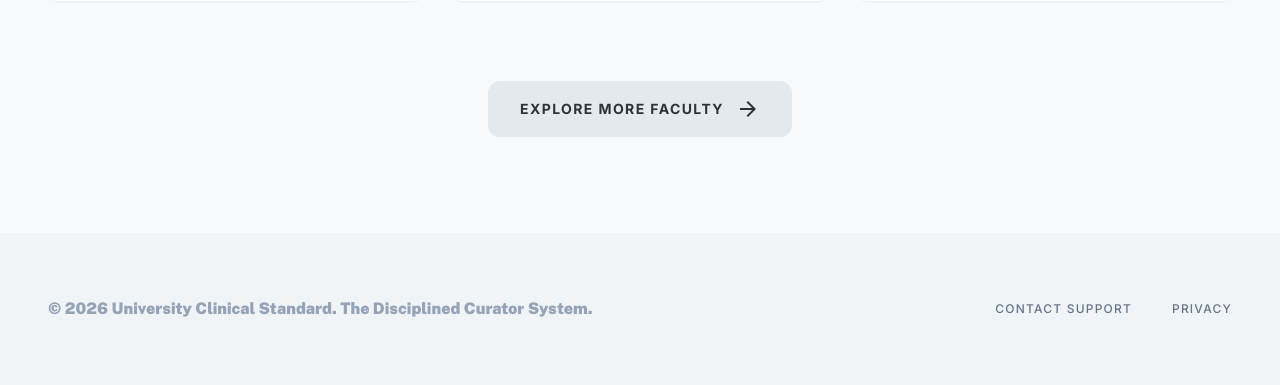
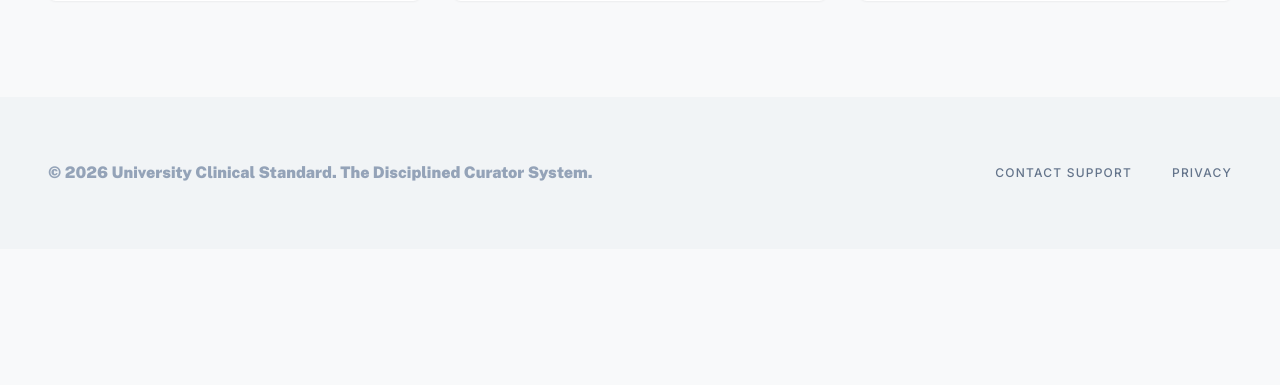
Before and after one commit to fxrg/clinic, a PHP site: page /doctors.php in a window 1280 px wide. Shown: the part 1560-1945 px from the top of the page. After the commit the page ends 1741 px from the top, so only its background shows below. Run offline with PHP 8.4, Linux system fonts and the light colour scheme; data comes from the database, SQL or seed files in the repository; some libraries are stand-ins or nearby versions.

Commit message:
fix contact support email + remove faculty button

```diff
--- a/auth.html
+++ b/auth.html
@@ -355,7 +355,7 @@
     <div class="footer-brand" style="font-size:0.875rem;">&copy; 2026 University Clinical Standard</div>
     <ul class="footer-links">
       <li><a href="#">Privacy Policy</a></li>
-      <li><a href="#">Contact Support</a></li>
+      <li><a href="mailto:s230005904@seu.edu.sa">Contact Support</a></li>
     </ul>
   </div>
 </footer>
--- a/auth.php
+++ b/auth.php
@@ -171,7 +171,7 @@ unset($_SESSION['register_errors'], $_SESSION['login_errors'], $_SESSION['regist
   <div class="flex flex-col md:flex-row justify-between items-center px-12 gap-8 max-w-[1440px] mx-auto">
     <div class="font-headline font-black text-slate-400">© 2026 University Clinical Standard. The Disciplined Curator System.</div>
     <div class="flex flex-wrap justify-center gap-8">
-      <a class="font-body text-xs uppercase tracking-widest text-slate-500 hover:text-blue-600 transition-all hover:underline underline-offset-4" href="#">Contact Support</a>
+      <a class="font-body text-xs uppercase tracking-widest text-slate-500 hover:text-blue-600 transition-all hover:underline underline-offset-4" href="mailto:s230005904@seu.edu.sa">Contact Support</a>
       <a class="font-body text-xs uppercase tracking-widest text-slate-500 hover:text-blue-600 transition-all hover:underline underline-offset-4" href="#">Privacy</a>
     </div>
   </div>
--- a/book.php
+++ b/book.php
@@ -211,7 +211,7 @@ foreach ($doctors as $d) $doctor_map[$d['name']] = $d['specialty'];
   <div class="flex flex-col md:flex-row justify-between items-center px-12 gap-8 max-w-[1440px] mx-auto">
     <div class="font-headline font-black text-slate-400">Clinic Scholar</div>
     <div class="flex flex-wrap justify-center gap-8">
-      <a class="text-slate-500 font-body text-xs uppercase tracking-widest hover:text-blue-600 hover:underline underline-offset-4 transition-all" href="#">Contact Support</a>
+      <a class="text-slate-500 font-body text-xs uppercase tracking-widest hover:text-blue-600 hover:underline underline-offset-4 transition-all" href="mailto:s230005904@seu.edu.sa">Contact Support</a>
       <a class="text-slate-500 font-body text-xs uppercase tracking-widest hover:text-blue-600 hover:underline underline-offset-4 transition-all" href="#">Privacy</a>
     </div>
     <div class="text-slate-500 font-body text-[10px] uppercase tracking-[0.2em] text-center md:text-right">
--- a/doctors.php
+++ b/doctors.php
@@ -125,13 +125,7 @@
     <?php endforeach; ?>
   </div>
 
-  <!-- Load More -->
-  <div class="mt-20 flex justify-center">
-    <button class="group flex items-center gap-3 px-8 py-4 bg-surface-container-high rounded-full hover:bg-surface-container-highest transition-all">
-      <span class="text-sm font-bold uppercase tracking-widest text-on-surface">Explore More Faculty</span>
-      <span class="material-symbols-outlined group-hover:translate-x-1 transition-transform">arrow_forward</span>
-    </button>
-  </div>
+
 </main>
 
 <!-- Footer -->
@@ -139,7 +133,7 @@
   <div class="flex flex-col md:flex-row justify-between items-center px-12 gap-8 max-w-[1440px] mx-auto">
     <div class="font-headline font-black text-slate-400">© 2026 University Clinical Standard. The Disciplined Curator System.</div>
     <div class="flex gap-10 font-body text-xs uppercase tracking-widest font-medium">
-      <a class="text-slate-500 hover:text-blue-600 hover:underline underline-offset-4 transition-all duration-200" href="#">Contact Support</a>
+      <a class="text-slate-500 hover:text-blue-600 hover:underline underline-offset-4 transition-all duration-200" href="mailto:s230005904@seu.edu.sa">Contact Support</a>
       <a class="text-slate-500 hover:text-blue-600 hover:underline underline-offset-4 transition-all duration-200" href="#">Privacy</a>
     </div>
   </div>
--- a/index.html
+++ b/index.html
@@ -289,7 +289,7 @@
       <li><a href="book.html">Book Appointment</a></li>
       <li><a href="auth.html">Login / Register</a></li>
       <li><a href="#">Privacy Policy</a></li>
-      <li><a href="#">Contact Support</a></li>
+      <li><a href="mailto:s230005904@seu.edu.sa">Contact Support</a></li>
     </ul>
     <div class="footer-copy">
       &copy; 2026 University Clinical Standard.<br/>
--- a/index.php
+++ b/index.php
@@ -322,7 +322,7 @@
   <div class="flex flex-col md:flex-row justify-between items-center px-6 md:px-12 gap-8 max-w-[1440px] mx-auto">
     <div class="font-headline font-black text-slate-400 text-2xl tracking-tighter">CLINIC SCHOLAR</div>
     <div class="flex flex-wrap justify-center gap-8 font-body text-xs uppercase tracking-widest">
-      <a href="#" class="text-slate-500 hover:text-blue-600 underline-offset-4 hover:underline transition-all duration-200">Contact Support</a>
+      <a href="mailto:s230005904@seu.edu.sa" class="text-slate-500 hover:text-blue-600 underline-offset-4 hover:underline transition-all duration-200">Contact Support</a>
       <a href="doctors.php" class="text-slate-500 hover:text-blue-600 underline-offset-4 hover:underline transition-all duration-200">Our Doctors</a>
       <a href="#" class="text-slate-500 hover:text-blue-600 underline-offset-4 hover:underline transition-all duration-200">Medical Disclosure</a>
       <a href="#" class="text-slate-500 hover:text-blue-600 underline-offset-4 hover:underline transition-all duration-200">Privacy</a>
--- a/stitch_clinic_appointment_system/appointment_history/code.html
+++ b/stitch_clinic_appointment_system/appointment_history/code.html
@@ -347,7 +347,7 @@
 <div class="flex flex-col md:flex-row justify-between items-center px-12 gap-8 max-w-[1440px] mx-auto">
 <div class="font-['Public_Sans'] font-black text-slate-400">CLINIC SCHOLAR</div>
 <div class="flex flex-wrap justify-center gap-8 font-['Inter'] text-xs uppercase tracking-widest">
-<a class="text-slate-500 hover:text-blue-600 underline-offset-4 hover:underline transition-all duration-200" href="#">Contact Support</a>
+<a class="text-slate-500 hover:text-blue-600 underline-offset-4 hover:underline transition-all duration-200" href="mailto:s230005904@seu.edu.sa">Contact Support</a>
 <a class="text-slate-500 hover:text-blue-600 underline-offset-4 hover:underline transition-all duration-200" href="#">Campus Map</a>
 <a class="text-slate-500 hover:text-blue-600 underline-offset-4 hover:underline transition-all duration-200" href="#">Medical Disclosure</a>
 <a class="text-slate-500 hover:text-blue-600 underline-offset-4 hover:underline transition-all duration-200" href="#">Privacy</a>
--- a/stitch_clinic_appointment_system/book_appointment/code.html
+++ b/stitch_clinic_appointment_system/book_appointment/code.html
@@ -286,7 +286,7 @@
 <div class="flex flex-col md:flex-row justify-between items-center px-12 gap-8 max-w-[1440px] mx-auto">
 <div class="font-['Public_Sans'] font-black text-slate-400">Clinic Scholar</div>
 <div class="flex flex-wrap justify-center gap-8">
-<a class="text-slate-500 font-['Inter'] text-xs uppercase tracking-widest hover:text-blue-600 underline-offset-4 hover:underline transition-all duration-200 ease-out" href="#">Contact Support</a>
+<a class="text-slate-500 font-['Inter'] text-xs uppercase tracking-widest hover:text-blue-600 underline-offset-4 hover:underline transition-all duration-200 ease-out" href="mailto:s230005904@seu.edu.sa">Contact Support</a>
 <a class="text-slate-500 font-['Inter'] text-xs uppercase tracking-widest hover:text-blue-600 underline-offset-4 hover:underline transition-all duration-200 ease-out" href="#">Campus Map</a>
 <a class="text-slate-500 font-['Inter'] text-xs uppercase tracking-widest hover:text-blue-600 underline-offset-4 hover:underline transition-all duration-200 ease-out" href="#">Medical Disclosure</a>
 <a class="text-slate-500 font-['Inter'] text-xs uppercase tracking-widest hover:text-blue-600 underline-offset-4 hover:underline transition-all duration-200 ease-out" href="#">Privacy</a>
--- a/stitch_clinic_appointment_system/home_page/code.html
+++ b/stitch_clinic_appointment_system/home_page/code.html
@@ -279,7 +279,7 @@
                 CLINIC SCHOLAR
             </div>
 <div class="flex flex-wrap justify-center gap-8 font-['Inter'] text-xs uppercase tracking-widest">
-<a class="text-slate-500 hover:text-blue-600 dark:hover:text-blue-300 underline-offset-4 hover:underline transition-all duration-200 ease-out" href="#">Contact Support</a>
+<a class="text-slate-500 hover:text-blue-600 dark:hover:text-blue-300 underline-offset-4 hover:underline transition-all duration-200 ease-out" href="mailto:s230005904@seu.edu.sa">Contact Support</a>
 <a class="text-slate-500 hover:text-blue-600 dark:hover:text-blue-300 underline-offset-4 hover:underline transition-all duration-200 ease-out" href="#">Campus Map</a>
 <a class="text-slate-500 hover:text-blue-600 dark:hover:text-blue-300 underline-offset-4 hover:underline transition-all duration-200 ease-out" href="#">Medical Disclosure</a>
 <a class="text-slate-500 hover:text-blue-600 dark:hover:text-blue-300 underline-offset-4 hover:underline transition-all duration-200 ease-out" href="#">Privacy</a>
--- a/stitch_clinic_appointment_system/register_login/code.html
+++ b/stitch_clinic_appointment_system/register_login/code.html
@@ -195,7 +195,7 @@
 <div class="flex flex-col md:flex-row justify-between items-center px-12 gap-8 max-w-[1440px] mx-auto">
 <div class="font-['Public_Sans'] font-black text-slate-400">© 2024 University Clinical Standard. The Disciplined Curator System.</div>
 <div class="flex flex-wrap justify-center gap-8">
-<a class="font-['Inter'] text-xs uppercase tracking-widest text-slate-500 hover:text-blue-600 transition-all underline-offset-4 hover:underline" href="#">Contact Support</a>
+<a class="font-['Inter'] text-xs uppercase tracking-widest text-slate-500 hover:text-blue-600 transition-all underline-offset-4 hover:underline" href="mailto:s230005904@seu.edu.sa">Contact Support</a>
 <a class="font-['Inter'] text-xs uppercase tracking-widest text-slate-500 hover:text-blue-600 transition-all underline-offset-4 hover:underline" href="#">Campus Map</a>
 <a class="font-['Inter'] text-xs uppercase tracking-widest text-slate-500 hover:text-blue-600 transition-all underline-offset-4 hover:underline" href="#">Medical Disclosure</a>
 <a class="font-['Inter'] text-xs uppercase tracking-widest text-slate-500 hover:text-blue-600 transition-all underline-offset-4 hover:underline" href="#">Privacy</a>
```
Also changed, not shown: doctors.html (+0 -9 lines), stitch_clinic_appointment_system/doctors_listing/code.html (+2 -8 lines).
